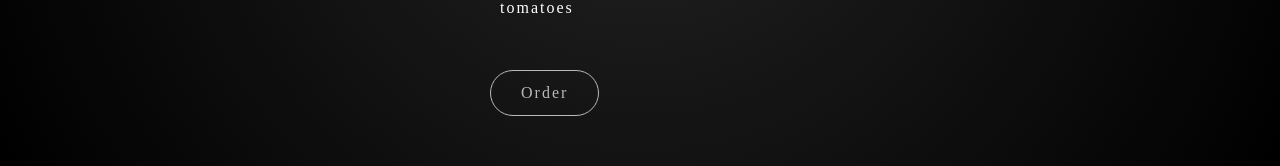
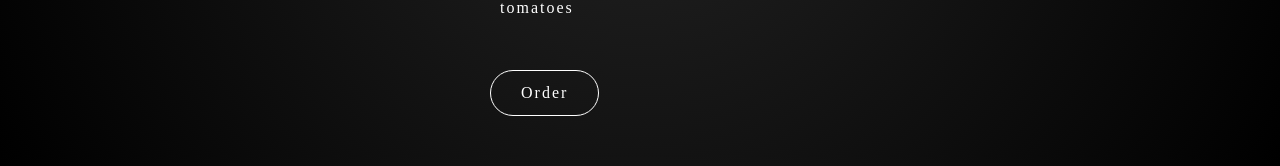
Before and after one commit to michael-020/pizza-point, a React (Vite) app: page /toppings in a window 1280 px wide. Both pictures are taken after a click on the item "mushrooms". Shown: the part 539-705 px from the top of the page. Built offline with nearby package versions, Linux system fonts and the light colour scheme; a web font is replaced by a local one.

Commit message:
made changes in button of toppings.tsx

```diff
--- a/src/components/Toppings.tsx
+++ b/src/components/Toppings.tsx
@@ -24,6 +24,18 @@ const contianerVariant = {
 }
 
 const buttonVariants = {
+    hidden: {
+      opacity: 0,
+      y: "30vh"
+    },
+    visible: {
+      opacity: 1,
+      y: 0,
+      transition: {
+        type: "spring",
+        stiffness: 120,
+      }
+    },
     hover: {
         scale: 1.1,
         textShadow: "0px 0px 8px rgb(255,255,255)",
@@ -68,11 +80,14 @@ const Toppings = ({ addTopping, pizza }: any) => {
           )
         })}
       </ul>
-
+        {
+          pizza.toppings.length > 0 && (
             <Link to="/order">
               <motion.button
                   variants={buttonVariants as any}
                   whileHover={"hover"}
+                  initial="hidden"
+                  animate="visible"
                   whileTap={{
                       scale: 0.95
                   }}
@@ -80,6 +95,9 @@ const Toppings = ({ addTopping, pizza }: any) => {
                 Order
               </motion.button>
             </Link>
+          )
+        }
+
 
     </motion.div>
   )
```
Lines whose indentation alone changed are shown as unchanged.
